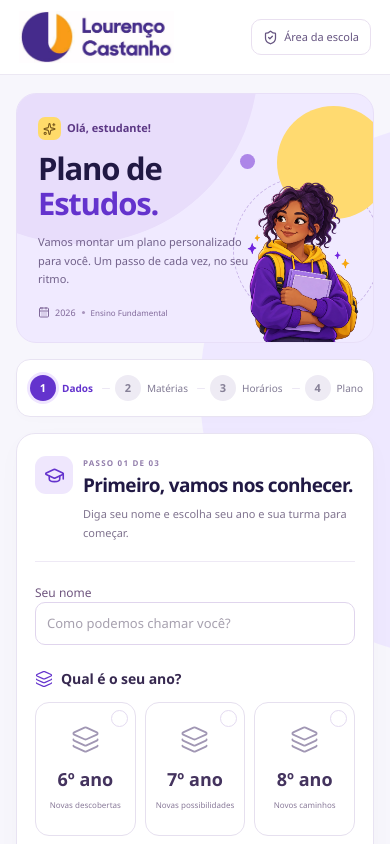
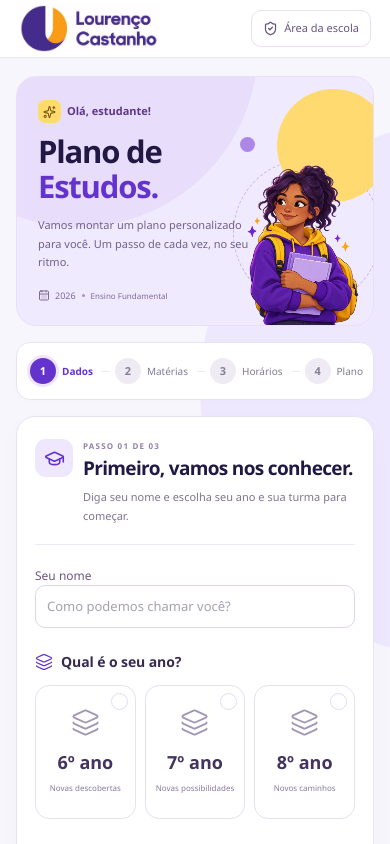
Before and after one commit to leomelchior21/planodeestudos-lc, a Next.js app: page /student in a window 390 px wide. Shown: the top 844 px of the page. Built offline with nearby package versions, Linux system fonts and the light colour scheme.

Commit message:
Reduce site header height

```diff
--- a/src/app/design.css
+++ b/src/app/design.css
@@ -32,7 +32,7 @@ h4 {
   letter-spacing: -0.035em;
 }
 .site-header {
-  height: 88px;
+  height: 68px;
   border-bottom-color: #ece8f3;
 }
 .header-inner {
@@ -40,7 +40,7 @@ h4 {
   padding-inline: 28px;
 }
 .brand-logo {
-  width: 184px;
+  width: 165px;
 }
 .site-header nav {
   gap: 34px;
@@ -1524,13 +1524,13 @@ textarea {
 }
 @media (max-width: 800px) {
   .site-header {
-    height: 80px;
+    height: 62px;
   }
   .header-inner {
     padding-inline: 22px;
   }
   .brand-logo {
-    width: 168px;
+    width: 150px;
   }
   .student-main {
     padding: 22px 22px 0;
@@ -1792,13 +1792,13 @@ textarea {
     padding: 18px 16px 0;
   }
   .site-header {
-    height: 75px;
+    height: 58px;
   }
   .header-inner {
     padding-inline: 19px;
   }
   .brand-logo {
-    width: 155px;
+    width: 140px;
   }
   .admin-link {
     font-size: 11px;
```
